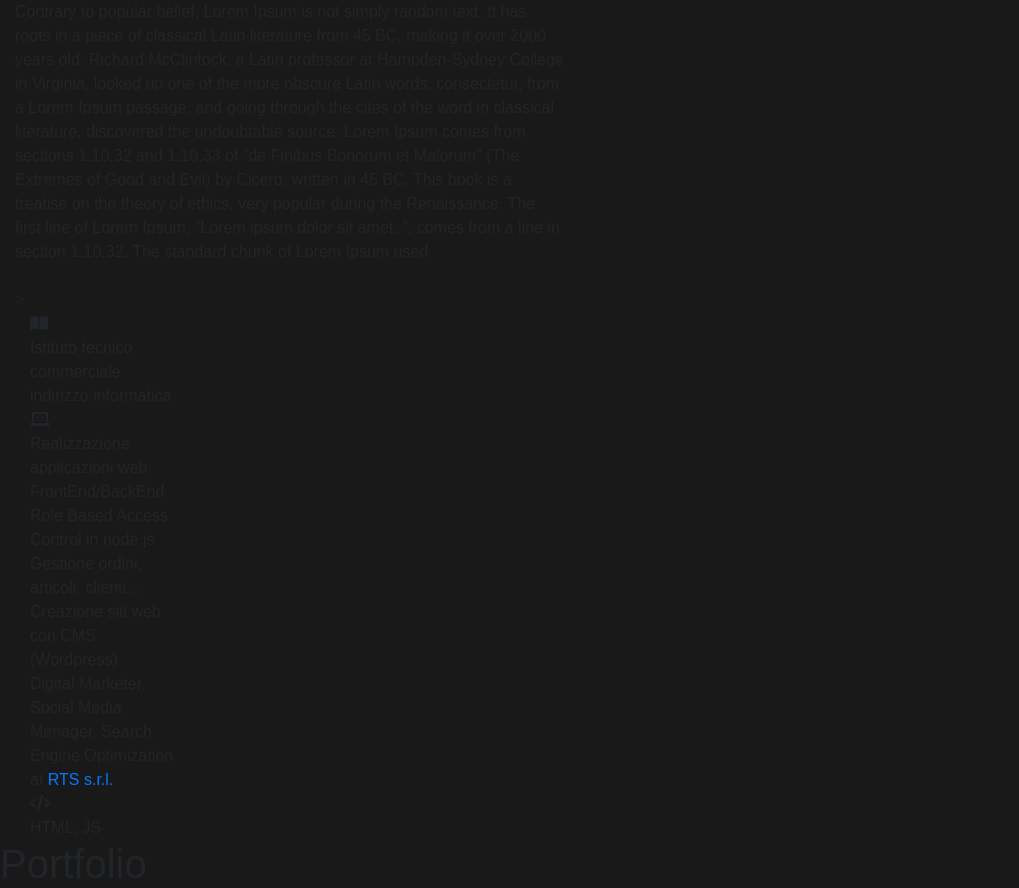
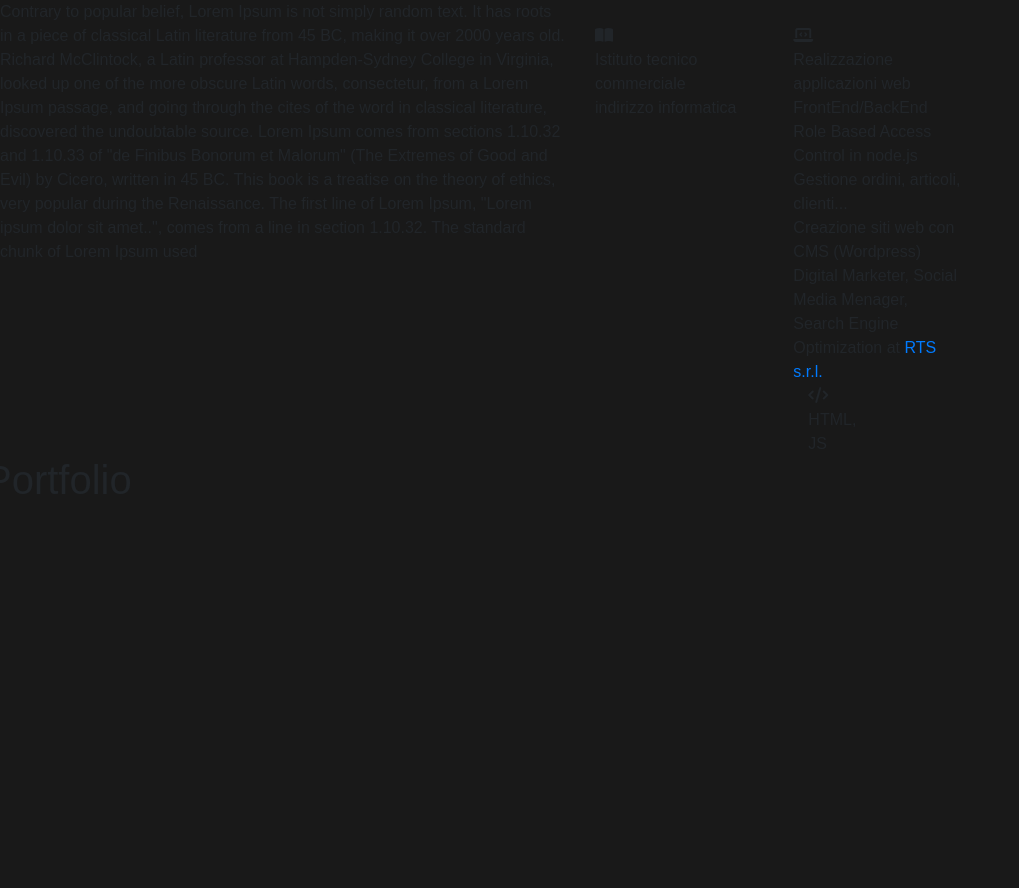
Before and after one commit to ripa001/ripa001.github.io, a Jekyll site: the page built from index.html, in a window 1280 px wide. Shown: the part 900-1788 px from the top of the page, without its empty margins (0-1019 px from the left). Built offline with Jekyll 4.4.1, drawn with Linux system fonts in a browser that asks for light colours; nearby versions of some CDN libraries; some web fonts are replaced; after the commit the page ends 1412 px from its top, so only the background shows below that.

Commit message:
Update index.html

```diff
--- a/index.html
+++ b/index.html
@@ -26,10 +26,12 @@ title: Davide Ripanucci
 
 </div>
 <div id="about">
+    <div class="row">
   <div class="col-md-6">Contrary to popular belief, Lorem Ipsum is not simply random text. It has roots in a piece of classical Latin literature from 45 BC, making it over 2000 years old. Richard McClintock, a Latin professor at Hampden-Sydney College in Virginia, looked up one of the more obscure Latin words, consectetur, from a Lorem Ipsum passage, and going through the cites of the word in classical literature, discovered the undoubtable source. Lorem Ipsum comes from sections 1.10.32 and 1.10.33 of "de Finibus Bonorum et Malorum" (The Extremes of Good and Evil) by Cicero, written in 45 BC. This book is a treatise on the theory of ethics, very popular during the Renaissance. The first line of Lorem Ipsum, "Lorem ipsum dolor sit amet..", comes from a line in section 1.10.32.
 
     The standard chunk of Lorem Ipsum used</div>
-  <div class="col-md-6"><br>>
+  <div class="col-md-6"><br>
+      <div class="row">
    <div class="col-md-4">
     <span class="icon"><i class="fas fa-book-open"></i></span>
     <span class="scheme">
@@ -39,7 +41,7 @@ title: Davide Ripanucci
   <div class="col-md-4">
     <span class="icon"><i class="fas fa-laptop-code"></i></span>
 
-    <span class="scheme">
+    <div class="scheme">
       <div class="first">Realizzazione applicazioni web FrontEnd/BackEnd<br>
         Role Based Access Control in node.js<br>Gestione ordini, articoli, clienti...</div>
 
@@ -52,15 +54,17 @@ title: Davide Ripanucci
       </div>
     </span>
   </div>
+
   <div class="col-md-4">
     <span class="icon"><i class="fas fa-code"></i></span>
-    <span class="scheme">
+    <div class="scheme">
       <div class="first">HTML, JS</div>
-    </span>
+    </div>
   </div>
 
   </div>
 </div>
+</div>
 <div class="Portfolio">
   <h1>Portfolio </h1>
 </div>
```
